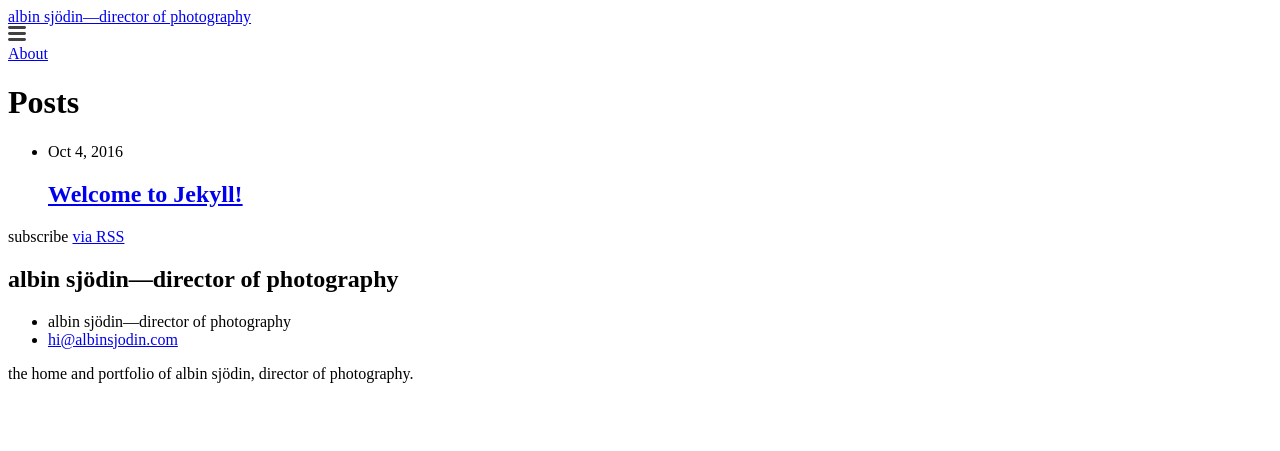
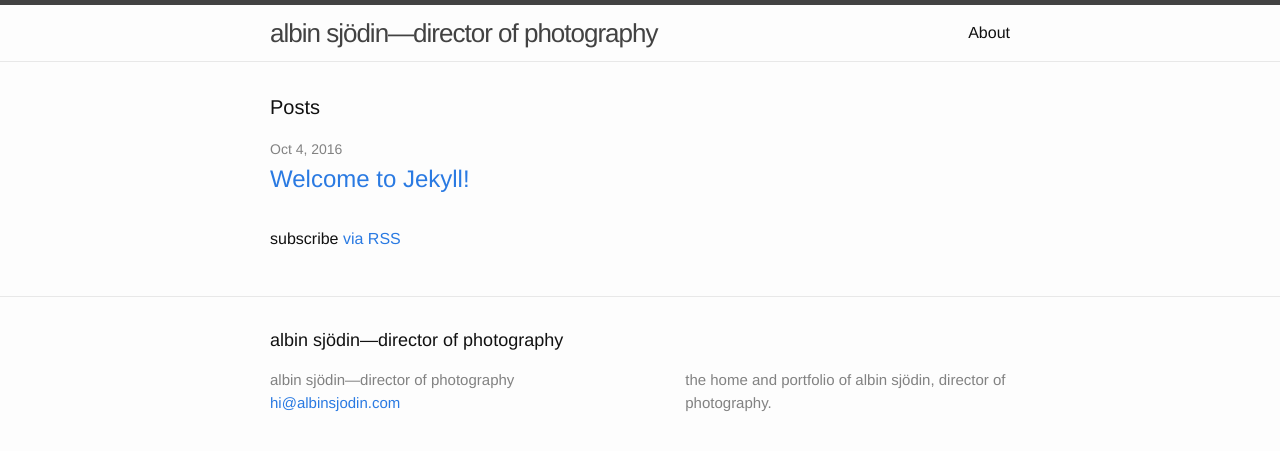
Before and after one commit to manspeterson/albin-site, a Jekyll site: the page built from index.html, in a window 1280 px wide. Shown: the top 451 px of the page. Built offline with Jekyll 4.4.1, drawn with Linux system fonts in a browser that asks for light colours.

Commit message:
fixed css

```diff
--- a/_includes/head.html
+++ b/_includes/head.html
@@ -8,7 +8,7 @@
 
   {% assign custom_url = site.url | append: site.baseurl %}
   {% assign full_base_url = site.github.url %}
-  <link rel="stylesheet" href="{{ "/assets/main.css" | prepend: full_base_url }}">
+  <link rel="stylesheet" href="{{ "/css/main.css" | prepend: full_base_url }}">
   <link rel="canonical" href="{{ page.url | replace:'index.html','' | prepend: full_base_url }}">
   <link rel="alternate" type="application/rss+xml" title="{{ site.title | escape }}" href="{{ "/feed.xml" | prepend: full_base_url }}">
 
```
